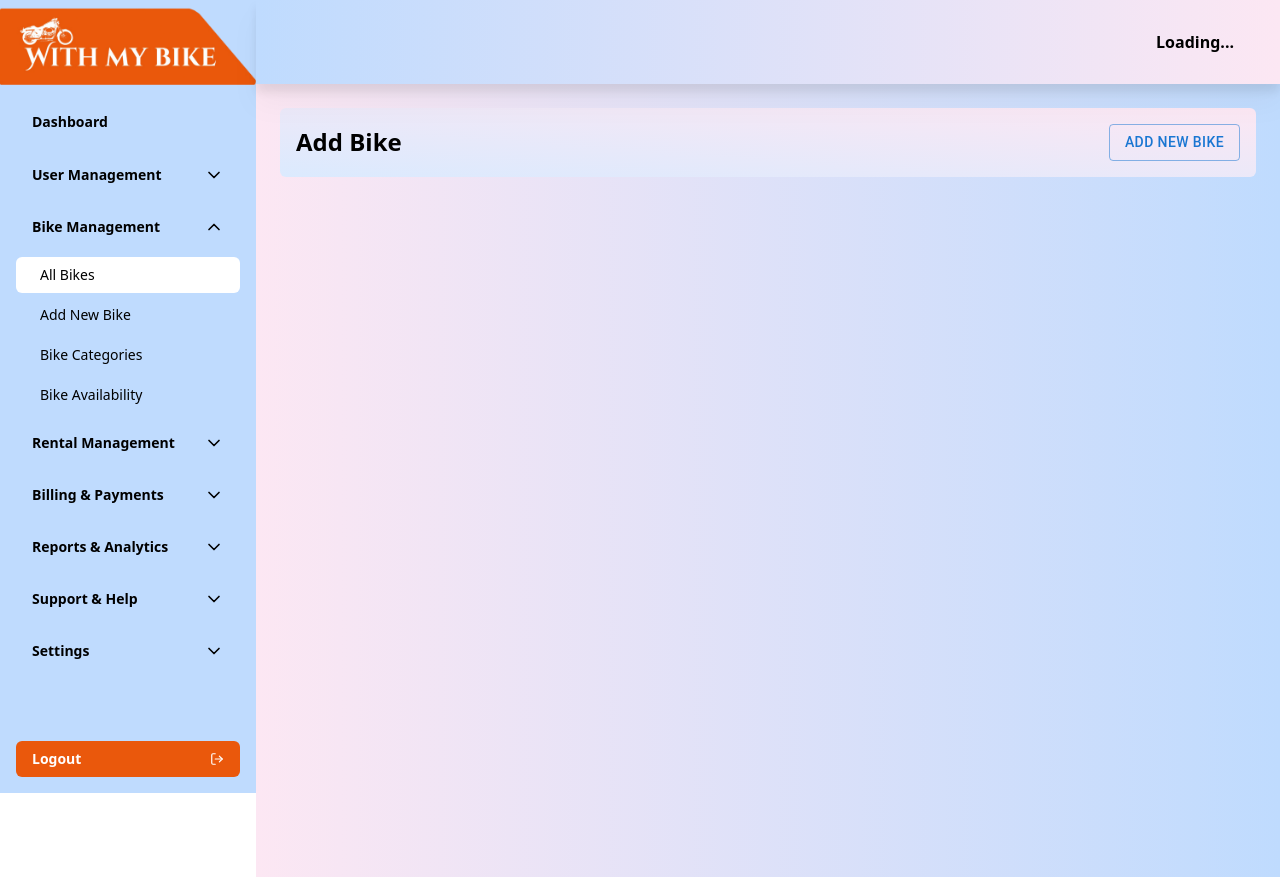
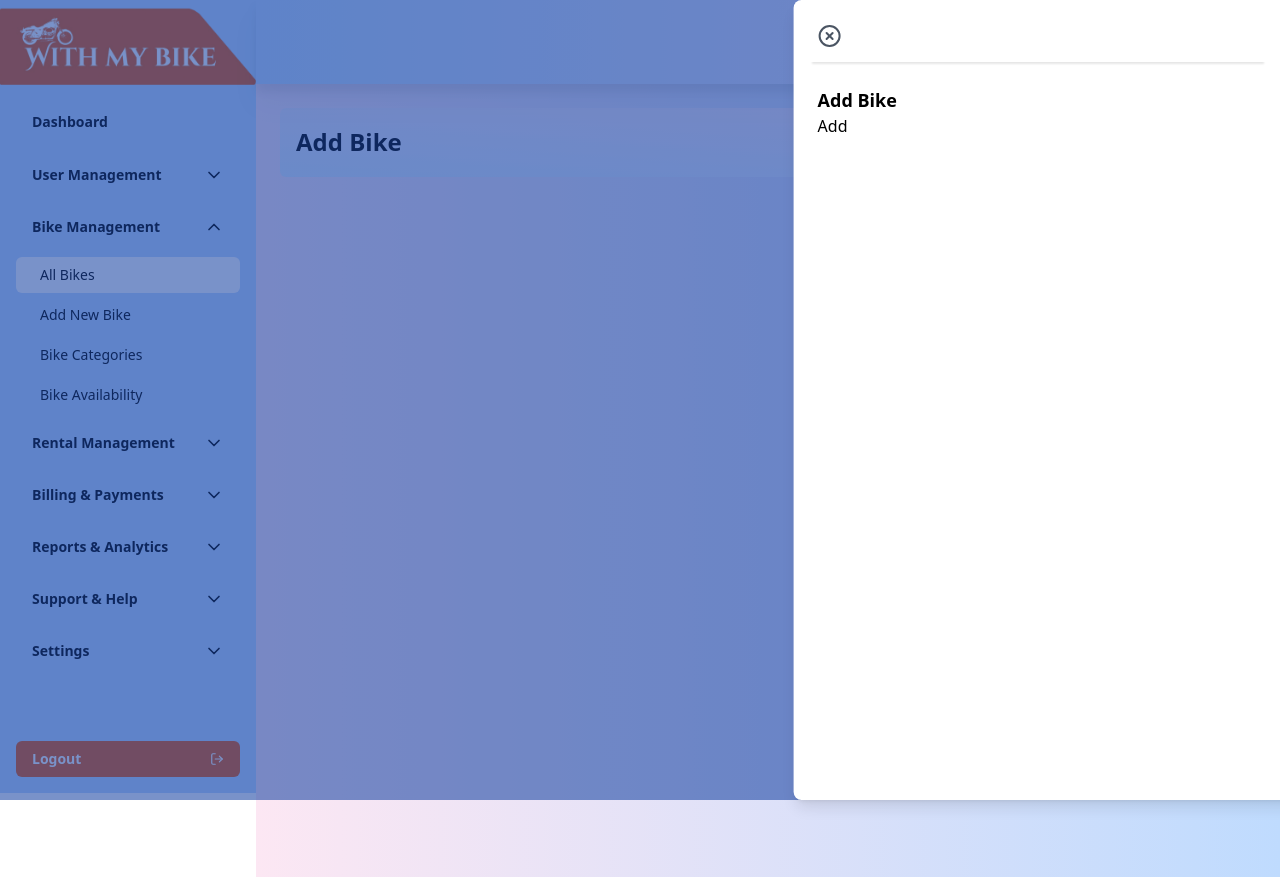
Before and after one commit to iamxettry/Bike-rental-admin, a Next.js app: page /admin/bike-management/all-bikes in a window 1280 px wide. Both pictures are taken after a click on the button "ADD NEW BIKE". Built offline with nearby package versions, Linux system fonts and the light colour scheme; no server answers.

Commit message:
Add Bike drawer

```diff
--- /dev/null
+++ b/Bikes/components/AddBikeDrawer.tsx
@@ -0,0 +1,19 @@
+"use client";
+
+import Modal from "@/components/common/Modal";
+import { useModal } from "@/hooks/useModalStore";
+
+const AddBikeDrawer = () => {
+  const { isOpen, closeModal } = useModal();
+  return (
+    <div>
+      {isOpen && (
+        <Modal isOpen={isOpen} onClose={closeModal} title="Add Bike ">
+          Add
+        </Modal>
+      )}
+    </div>
+  );
+};
+
+export default AddBikeDrawer;
--- a/Bikes/components/AddBikeNav.tsx
+++ b/Bikes/components/AddBikeNav.tsx
@@ -1,15 +1,18 @@
 "use client";
 import PageTitle from "@/components/common/PageTitle";
+import { useModal } from "@/hooks/useModalStore";
 import { Button } from "@mui/material";
 import React from "react";
 
 const AddBikeNav = () => {
+  const { openModal } = useModal();
   return (
     <div className=" flex justify-between items-center">
       <PageTitle title="Add Bike" />
       <Button
         variant="outlined"
         className="!text-black  !text-sm md:!text-base  !capitalize !font-semibold "
+        onClick={openModal}
       >
         Add New Bike
       </Button>
--- a/app/(admin)/admin/bike-management/all-bikes/page.tsx
+++ b/app/(admin)/admin/bike-management/all-bikes/page.tsx
@@ -1,3 +1,4 @@
+import AddBikeDrawer from "@/Bikes/components/AddBikeDrawer";
 import AddBikeNav from "@/Bikes/components/AddBikeNav";
 import AdminWarpper from "@/components/common/AdminWarpper";
 import React from "react";
@@ -6,6 +7,7 @@ const page = () => {
   return (
     <>
       <AdminWarpper>
+        <AddBikeDrawer />
         <AddBikeNav />
       </AdminWarpper>
     </>
--- /dev/null
+++ b/components/common/Modal.tsx
@@ -0,0 +1,76 @@
+import {
+  Dialog,
+  DialogPanel,
+  DialogTitle,
+  Description,
+} from "@headlessui/react";
+import { Fragment } from "react";
+import { LuXCircle } from "react-icons/lu";
+import { AnimatePresence, delay, motion } from "framer-motion";
+
+type ModalProps = {
+  isOpen: boolean;
+  onClose: () => void;
+  title: string;
+  description?: string;
+  children: React.ReactNode;
+};
+
+const Modal = ({
+  isOpen,
+  onClose,
+  title,
+  description,
+  children,
+}: ModalProps) => {
+  return (
+    <>
+      <AnimatePresence>
+        {isOpen && (
+          <Dialog
+            open={isOpen}
+            onClose={onClose}
+            transition
+            className="relative z-50"
+          >
+            <motion.div
+              initial={{ opacity: 0 }}
+              animate={{ opacity: 1 }}
+              exit={{ opacity: 0 }}
+              className="fixed inset-0 bg-black/30"
+            />
+            <div className="fixed inset-0 flex items-center justify-end  bg-blue-600/40">
+              <DialogPanel
+                as={motion.div}
+                initial={{ x: "100%" }}
+                animate={{ x: "5%" }}
+                exit={{ opacity: 0, x: "100%" }}
+                className={`w-full max-w-lg p-4 pr-10 space-y-4 bg-white rounded-lg shadow-lg h-screen   overflow-y-auto  transition duration-400 ease-out data-[closed]:opacity-0  `}
+              >
+                <div className="shadow-[0px_4px_2px_-2px_rgba(0,0,0,0.1)] p-2">
+                  <button onClick={onClose}>
+                    <LuXCircle
+                      size={24}
+                      className=" text-gray-600 hover:text-red-500"
+                    />
+                  </button>
+                </div>
+                <div className="p-2">
+                  <DialogTitle className="text-lg font-bold">
+                    {title}
+                  </DialogTitle>
+                  <Description className="text-sm text-gray-500">
+                    {description}
+                  </Description>
+                  <div>{children}</div>
+                </div>
+              </DialogPanel>
+            </div>
+          </Dialog>
+        )}
+      </AnimatePresence>
+    </>
+  );
+};
+
+export default Modal;
```
